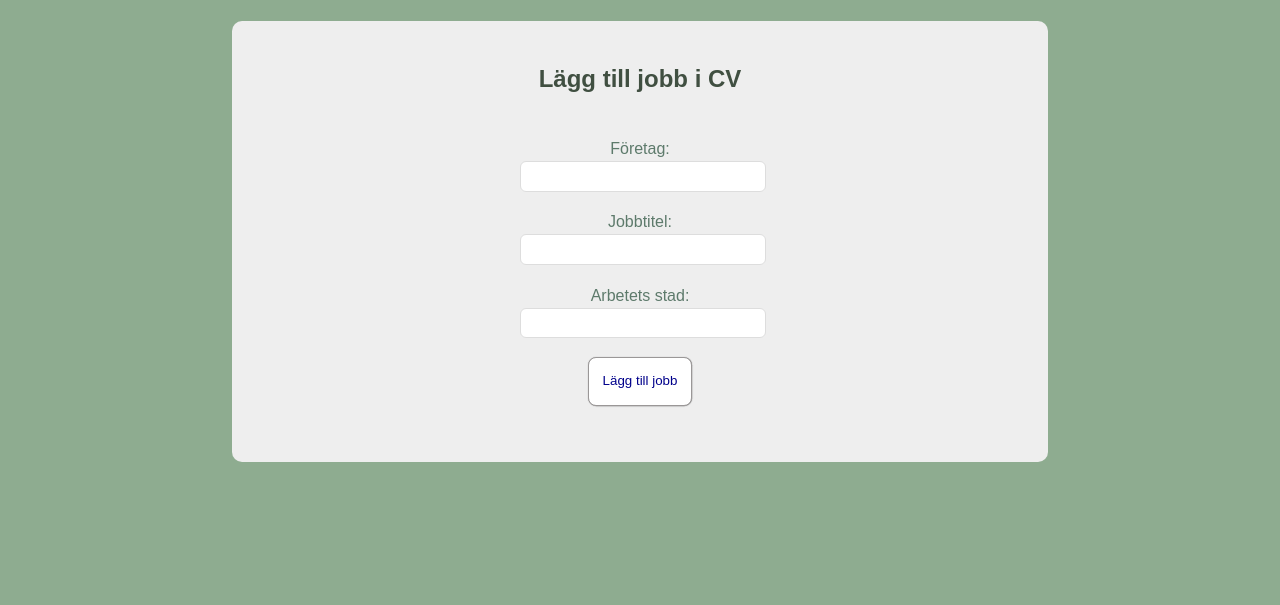
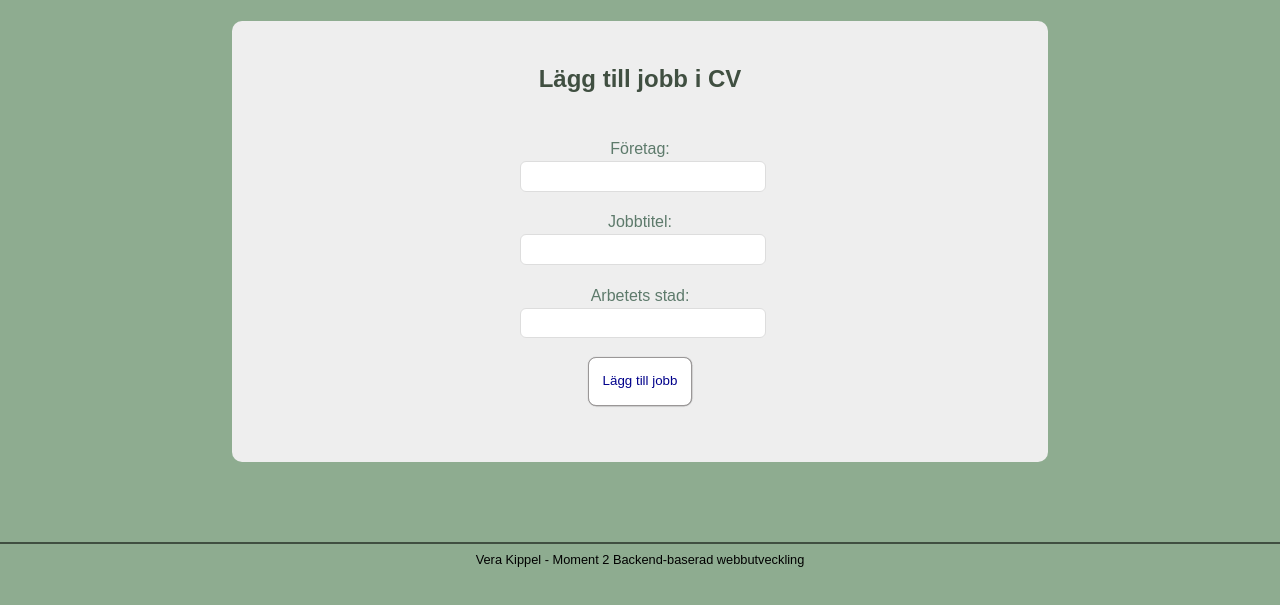
Before and after one commit to veppaan/backend2.2-vera, a website: page public/add.html in a window 1280 px wide. Shown: the part 157-762 px from the top of the page. Drawn offline with Linux system fonts and the light colour scheme.

```diff
--- a/public/add.html
+++ b/public/add.html
@@ -33,5 +33,9 @@
         </section>
         <script src="../main.js"></script>
         </div>
+        <footer>
+            <hr>
+            <p>Vera Kippel - Moment 2 Backend-baserad webbutveckling</p>
+        </footer>
 </body>
 </html>
--- a/public/styles.css
+++ b/public/styles.css
@@ -104,3 +104,17 @@
 #about-text p{
     max-width: 50ch;
 }
+footer{
+    margin-top: 5em;
+    width: 100%;
+}
+footer p{
+    display: flex;
+    justify-content: center;
+    font-size: 0.8em;
+    margin-top: 0.5em;
+}
+hr{
+    width: 100% ;
+    border: 0.5px solid #404f41;
+}
```
Also changed, not shown: README.md (added).
